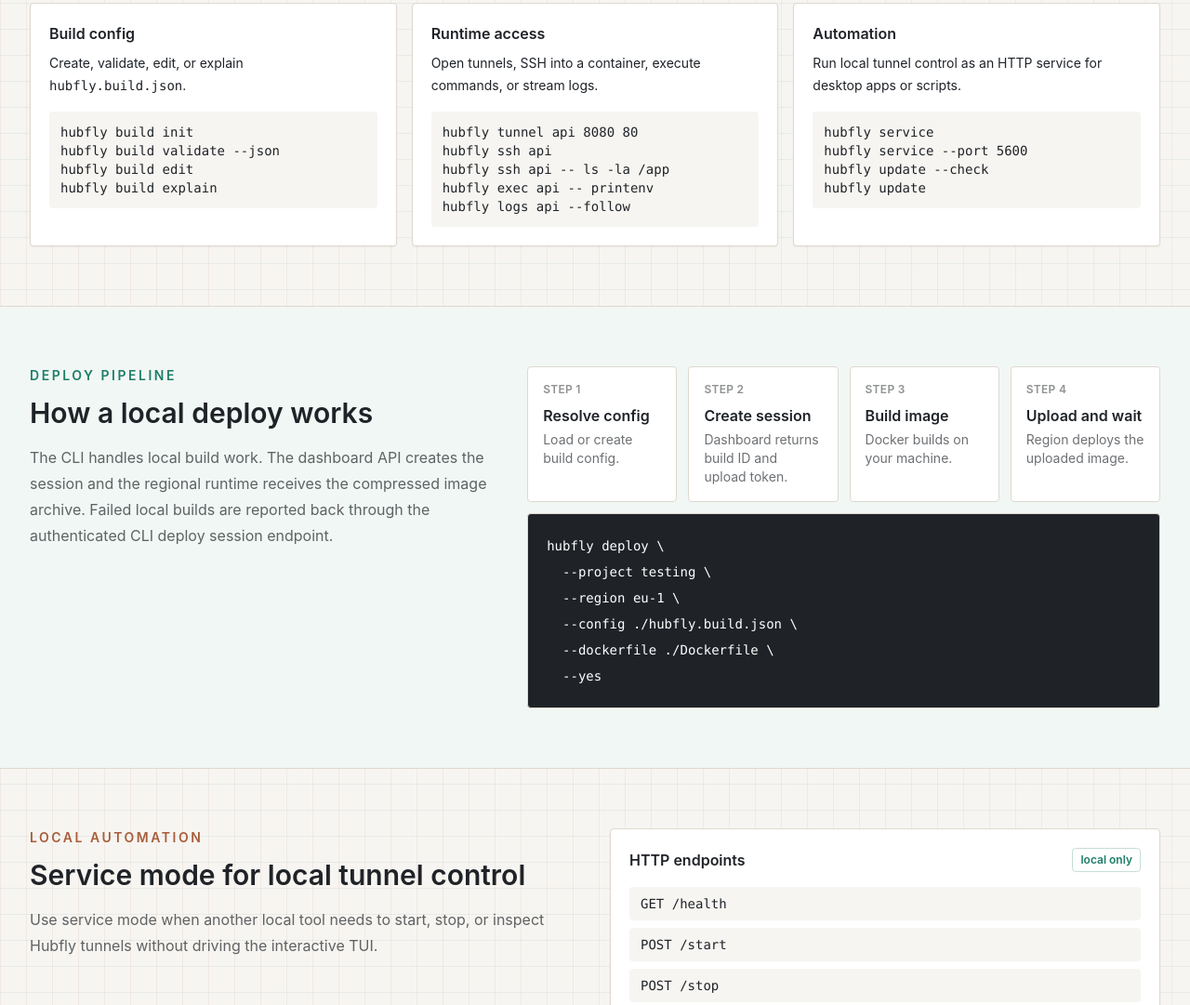
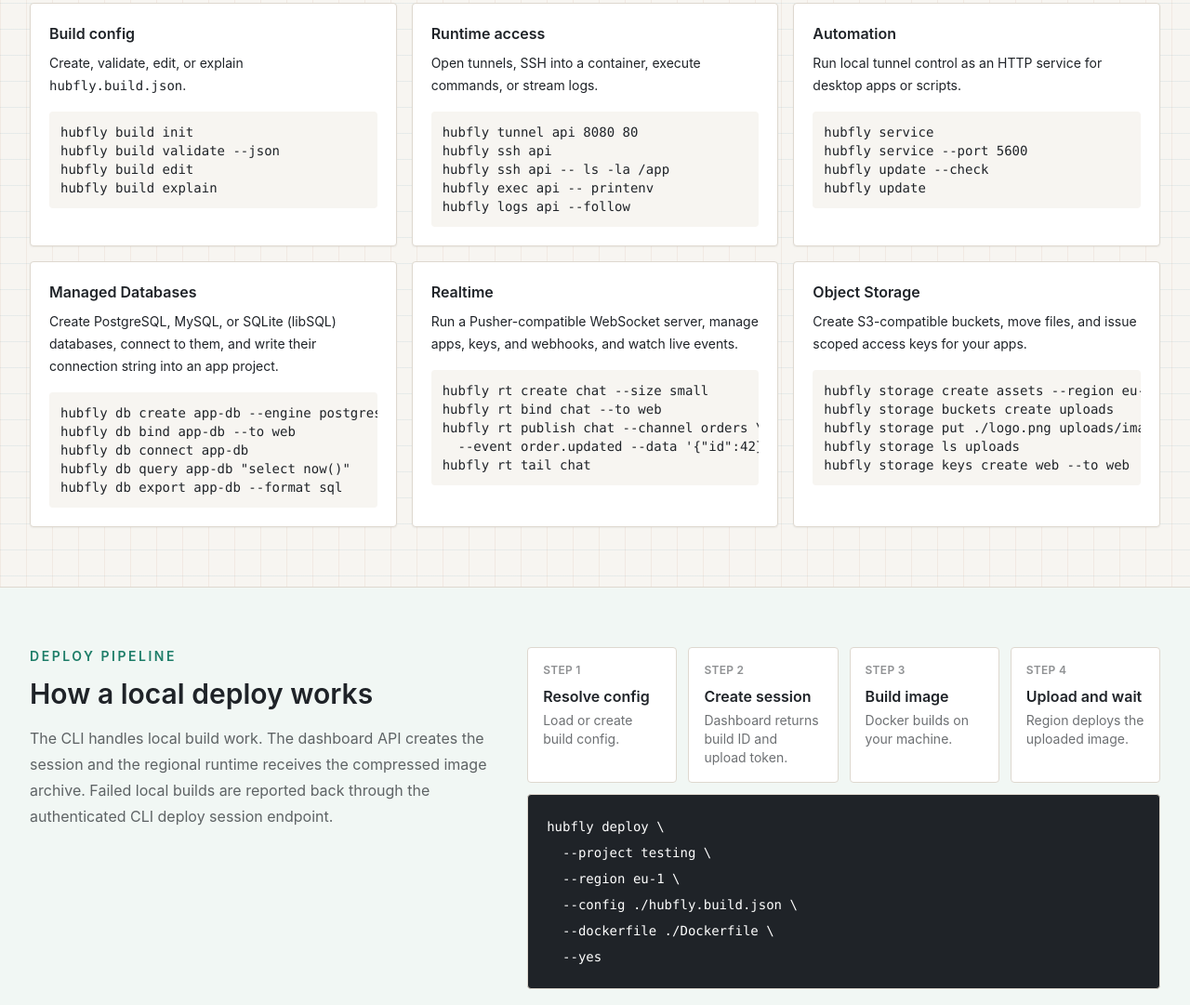
Before and after one commit to hubfly-space/hubfly-cli, a plain HTML site: page index.html in a window 1280 px wide. Shown: the part 1789-2870 px from the top of the page at 93% size. Drawn offline with nearby package versions, Linux system fonts and the light colour scheme.

Commit message:
DOCS: add managed databases, realtime, and object storage sections to landing page
- Update the meta description to mention managed databases, realtime servers, and object storage.
- Add example command cards for `hubfly db`, `hubfly rt`, and `hubfly storage` to `index.html`.

```diff
--- a/index.html
+++ b/index.html
@@ -6,7 +6,7 @@
         <title>Hubfly CLI</title>
         <meta
             name="description"
-            content="Install, authenticate, deploy, tunnel, inspect, and automate Hubfly from the terminal."
+            content="Install, authenticate, deploy, tunnel, inspect, and automate Hubfly from the terminal, including managed databases, realtime servers, and object storage."
         />
         <link
             rel="icon"
@@ -472,6 +472,58 @@ hubfly service --port 5600
 hubfly update --check
 hubfly update</code></pre>
                     </article>
+
+                    <article
+                        class="rounded border border-line bg-white p-5 shadow-sm"
+                    >
+                        <h3 class="font-semibold">Managed Databases</h3>
+                        <p class="mt-2 text-sm leading-6 text-ink/66">
+                            Create PostgreSQL, MySQL, or SQLite (libSQL)
+                            databases, connect to them, and write their
+                            connection string into an app project.
+                        </p>
+                        <pre
+                            class="mt-4 overflow-x-auto rounded bg-paper p-3 font-mono text-sm"
+                        ><code>hubfly db create app-db --engine postgresql
+hubfly db bind app-db --to web
+hubfly db connect app-db
+hubfly db query app-db "select now()"
+hubfly db export app-db --format sql</code></pre>
+                    </article>
+
+                    <article
+                        class="rounded border border-line bg-white p-5 shadow-sm"
+                    >
+                        <h3 class="font-semibold">Realtime</h3>
+                        <p class="mt-2 text-sm leading-6 text-ink/66">
+                            Run a Pusher-compatible WebSocket server, manage
+                            apps, keys, and webhooks, and watch live events.
+                        </p>
+                        <pre
+                            class="mt-4 overflow-x-auto rounded bg-paper p-3 font-mono text-sm"
+                        ><code>hubfly rt create chat --size small
+hubfly rt bind chat --to web
+hubfly rt publish chat --channel orders \
+  --event order.updated --data '{"id":42}'
+hubfly rt tail chat</code></pre>
+                    </article>
+
+                    <article
+                        class="rounded border border-line bg-white p-5 shadow-sm"
+                    >
+                        <h3 class="font-semibold">Object Storage</h3>
+                        <p class="mt-2 text-sm leading-6 text-ink/66">
+                            Create S3-compatible buckets, move files, and issue
+                            scoped access keys for your apps.
+                        </p>
+                        <pre
+                            class="mt-4 overflow-x-auto rounded bg-paper p-3 font-mono text-sm"
+                        ><code>hubfly storage create assets --region eu-1
+hubfly storage buckets create uploads
+hubfly storage put ./logo.png uploads/images/
+hubfly storage ls uploads
+hubfly storage keys create web --to web</code></pre>
+                    </article>
                 </div>
             </section>
 
```
